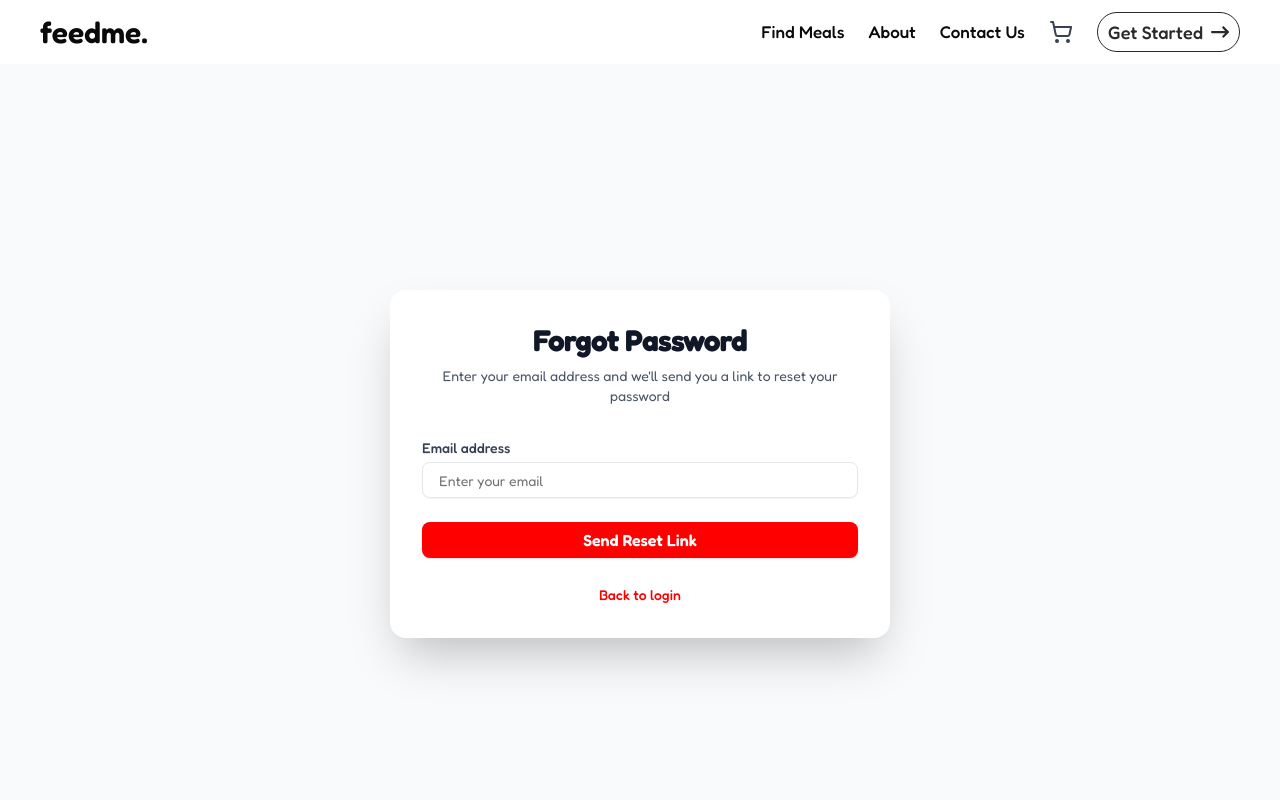
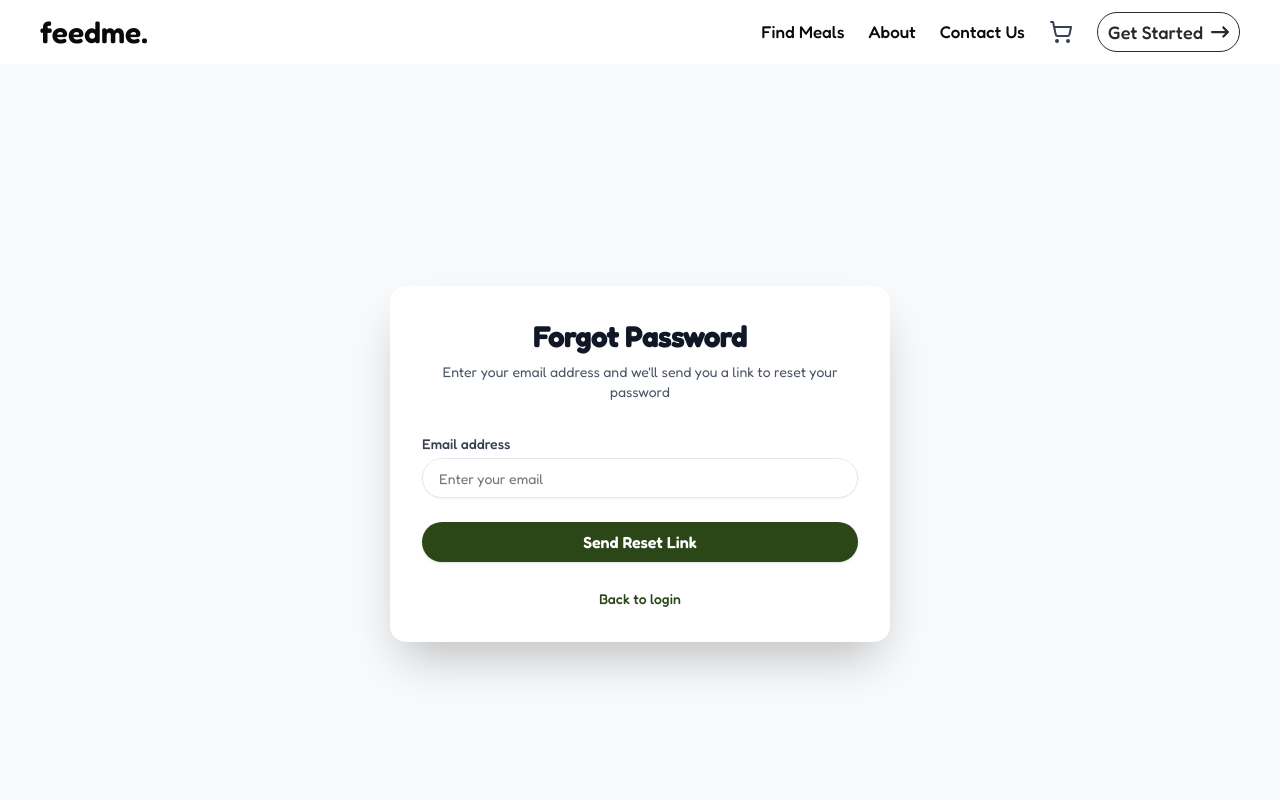
Before and after one commit to smhasanjamil/feedme, a Next.js app: page /forgot-password in a window 1280 px wide. Shown: the top 800 px of the page. Built offline with nearby package versions, Linux system fonts and the light colour scheme; no server answers.

Commit message:
updated the forgot password page

```diff
--- a/app/(commonLayout)/forgot-password/page.tsx
+++ b/app/(commonLayout)/forgot-password/page.tsx
@@ -126,7 +126,7 @@ export default function ForgotPassword() {
                       id="email"
                       type="email"
                       placeholder="Enter your email"
-                      className="block w-full rounded-md border border-gray-200 bg-white px-4 py-3 text-base focus:border-[#FF0000] focus:ring-2 focus:ring-[#FF0000]/20 focus:outline-none"
+                      className="focus:border-feed-lime focus:ring-feed-lime/20 block h-10 w-full rounded-full border border-gray-200 bg-white px-4 py-3 text-base focus:ring-2 focus:outline-none"
                       {...register("email", {
                         required: "Email is required",
                         pattern: {
@@ -146,7 +146,7 @@ export default function ForgotPassword() {
                 <div>
                   <Button
                     type="submit"
-                    className="w-full rounded-md bg-[#FF0000] px-8 py-3.5 text-base font-semibold text-white shadow-sm transition-all duration-200 hover:bg-[#CC0000] focus:ring-2 focus:ring-[#FF0000] focus:ring-offset-2 focus:outline-none disabled:cursor-not-allowed disabled:opacity-70"
+                    className="bg-feed-jungle hover:!bg-feed-black focus:ring-feed-lime h-10 w-full rounded-full px-8 py-3.5 text-base font-semibold text-white shadow-sm transition-all duration-200 focus:ring-2 focus:ring-offset-2 focus:outline-none disabled:cursor-not-allowed disabled:opacity-70"
                     disabled={isLoading}
                   >
                     {isLoading ? "Sending..." : "Send Reset Link"}
@@ -157,7 +157,7 @@ export default function ForgotPassword() {
           ) : (
             <div className="mt-6 flex justify-center">
               <Button
-                className="rounded-md bg-[#FF0000] px-8 py-3.5 text-base font-semibold text-white shadow-sm transition-all duration-200 hover:bg-[#CC0000] focus:ring-2 focus:ring-[#FF0000] focus:ring-offset-2 focus:outline-none"
+                className="bg-feed-jungle hover:bg-feed-jungle focus:ring-feed-lime rounded-md px-8 py-3.5 text-base font-semibold text-white shadow-sm transition-all duration-200 focus:ring-2 focus:ring-offset-2 focus:outline-none"
                 onClick={() => setRequestSent(false)}
               >
                 Send again
@@ -168,7 +168,7 @@ export default function ForgotPassword() {
           <div className="mt-6 text-center">
             <Link
               href="/login"
-              className="text-sm font-medium text-[#FF0000] hover:text-[#CC0000]"
+              className="text-feed-jungle hover:text-feed-black text-sm font-medium"
             >
               Back to login
             </Link>
```
